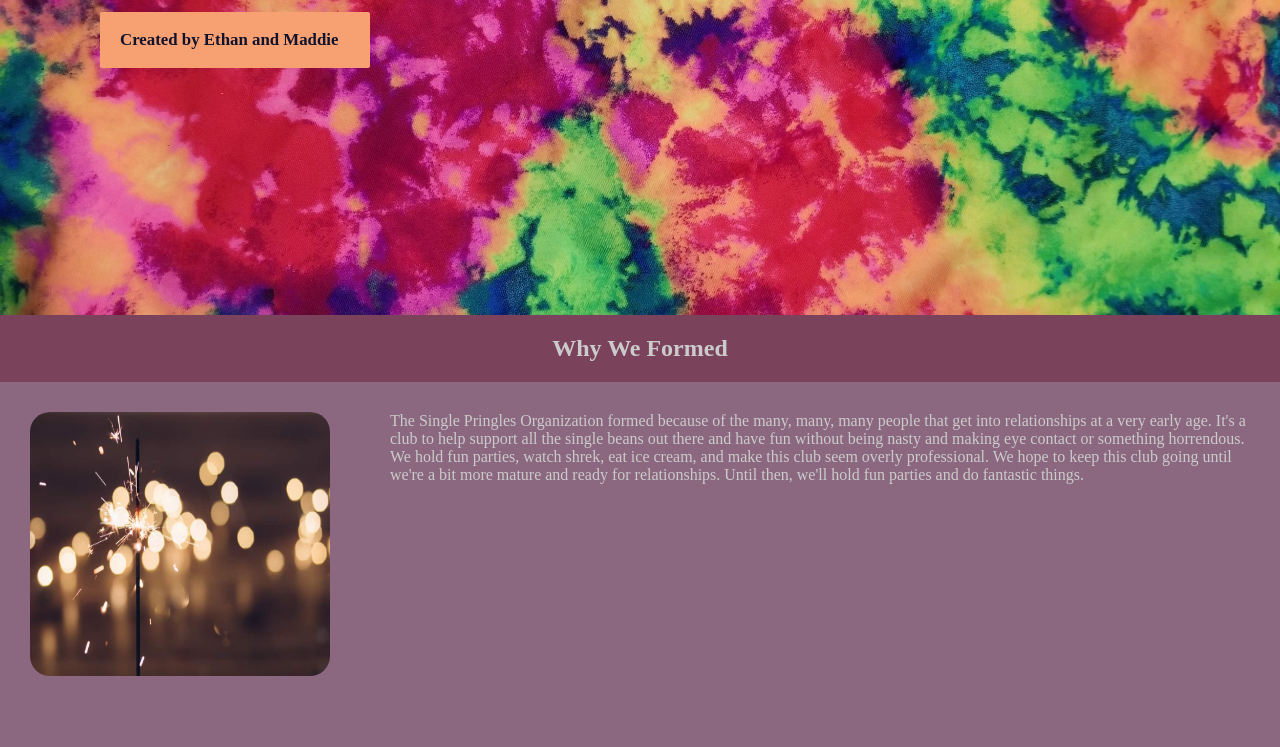
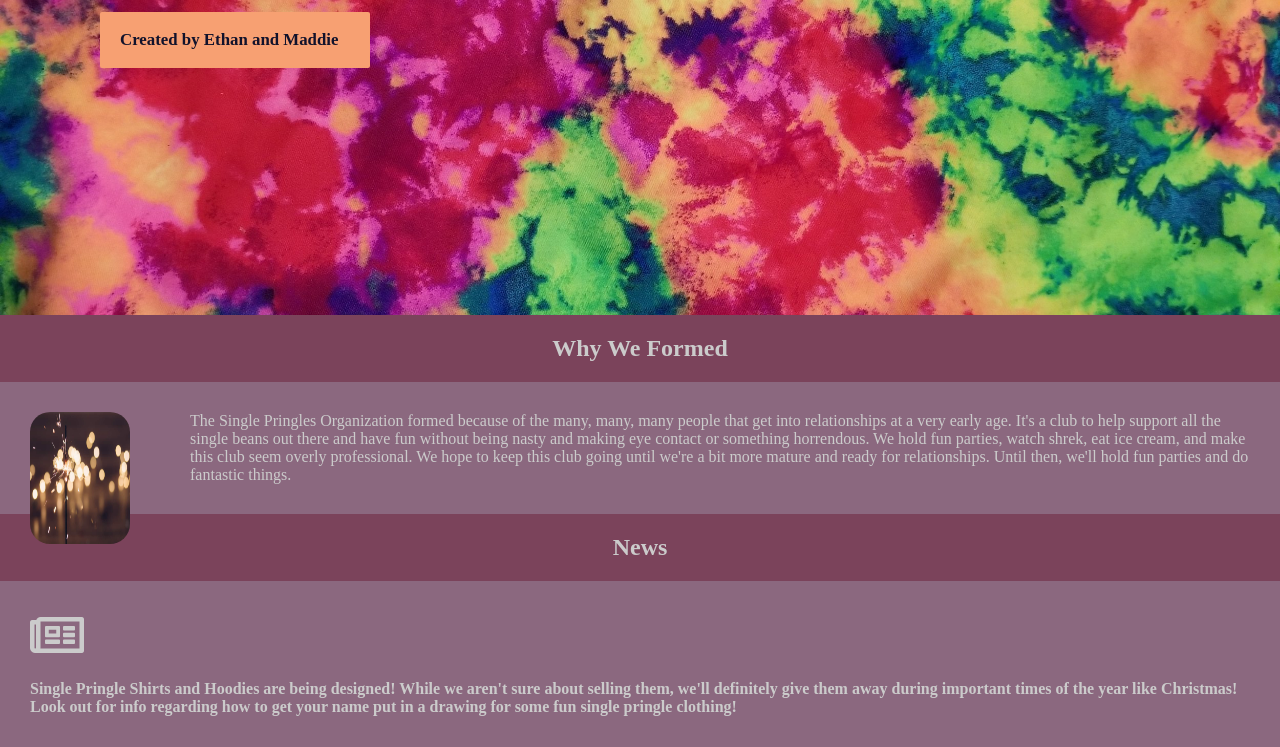
Before and after one commit to singlepringles/singlepringle.github.io, a plain HTML site: page index.html in a window 1280 px wide. Shown: the part 495-1242 px from the top of the page. Drawn offline with Linux system fonts and the light colour scheme.

Commit message:
Update homepage.css

```diff
--- a/styles/homepage.css
+++ b/styles/homepage.css
@@ -32,13 +32,13 @@
 .testimonial-wrapper {
     background-color: #8B687F;
     color: #cbcbcb;
-    height: 450px;
+    height: 100%;
 }
 
 .news-wrapper {
     background-color: #8B687F;
     color: #cbcbcb;
-    height: 250px;
+    height: 100%;
 }
 
 .news-wrapper > .news-heading {
@@ -64,7 +64,7 @@
 
 .testimonial-wrapper > .testimonial-content > .testimonial-image img {
     padding: 30px;
-    width: 300px;
+    width: 100px;
     height: 100%;
     border-radius: 50px;
 }
```
